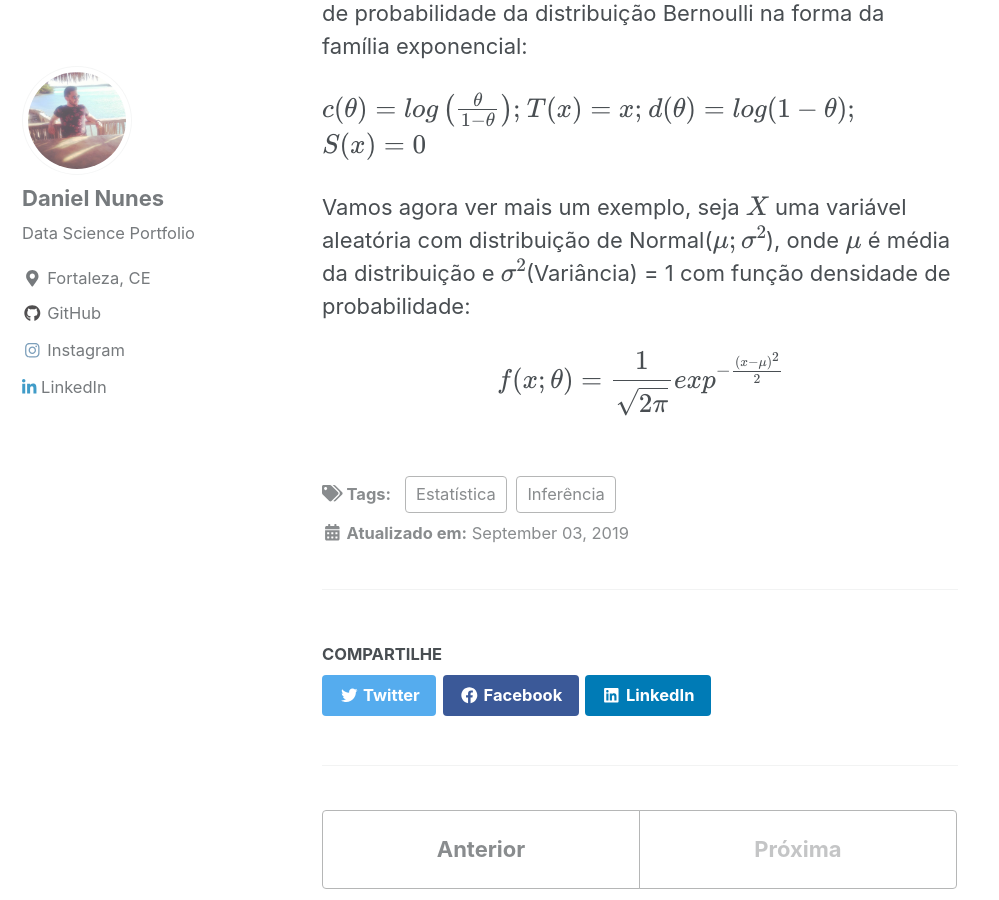
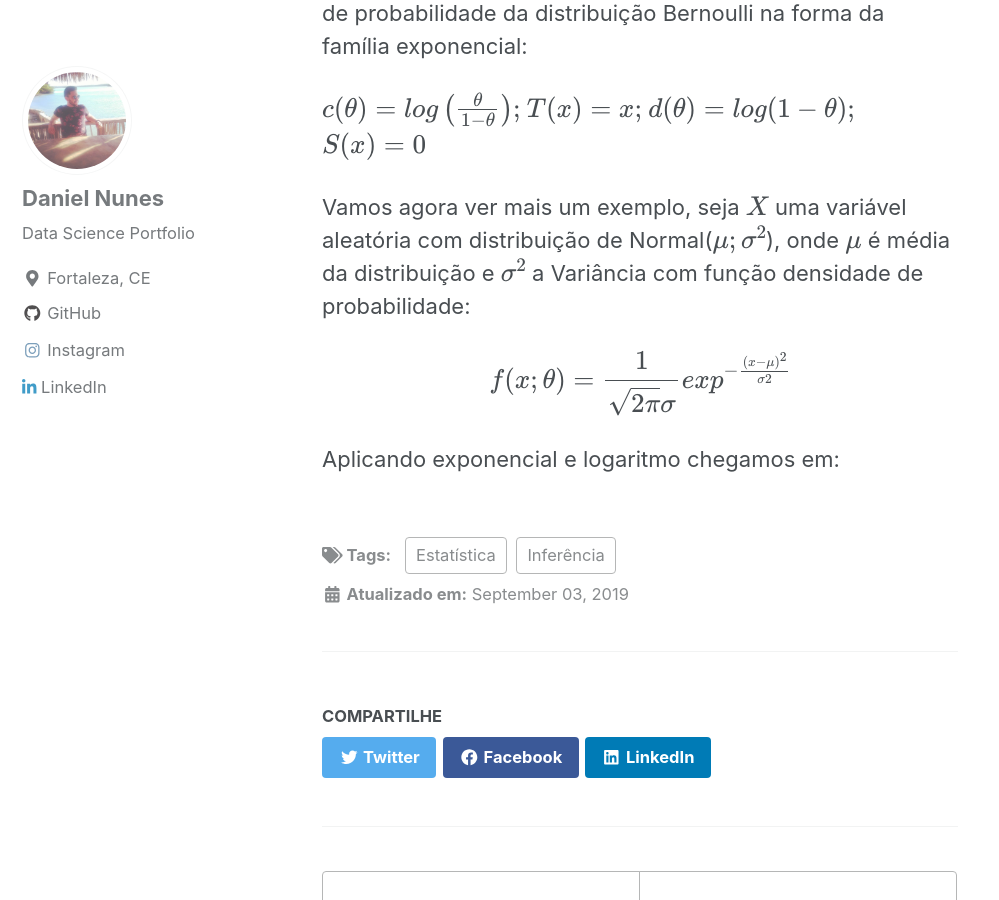
Before and after one commit to danielmnunes/danielmnunes.github.io, a Jekyll site: the page built from _posts/2019-09-03-familia-exponencial.md, in a window 1280 px wide and 900 px high, scrolled down 1373 px. Shown: the whole window, without its empty margins (0-999 px from the left). Built offline with Jekyll 4.4.1, drawn with Linux system fonts in a browser that asks for light colours; cached includes are drawn as plain includes; nearby versions of some CDN libraries; formulas are drawn with MathJax 3.

Commit message:
Update 2019-09-03-familia-exponencial.md

```diff
--- a/_posts/2019-09-03-familia-exponencial.md
+++ b/_posts/2019-09-03-familia-exponencial.md
@@ -35,6 +35,8 @@ $$ d( \theta ) =  log(1 - \theta) ; $$
 $$ S( x ) = 0  $$
 
 
-Vamos agora ver mais um exemplo, seja $$ X $$ uma variável aleatória com distribuição de Normal($$ \mu ; \sigma^{2} $$), onde $$ \mu $$ é média da distribuição e $$ \sigma^{2} $$(Variância) = 1  com função densidade de probabilidade:
+Vamos agora ver mais um exemplo, seja $$ X $$ uma variável aleatória com distribuição de Normal($$ \mu ; \sigma^{2} $$), onde $$ \mu $$ é média da distribuição e $$ \sigma^{2} $$ a Variância  com função densidade de probabilidade:
 
-$$ f(x; \theta) = \frac{1}{\sqrt[]{2\pi}}exp^{-\frac{(x-\mu)^{2}}{2}} $$
+$$ f(x; \theta) = \frac{1}{\sqrt[]{2\pi} \sigma }exp^{-\frac{(x-\mu)^{2}}{ \sigma 2}} $$
+
+Aplicando exponencial e logaritmo chegamos em:
```
